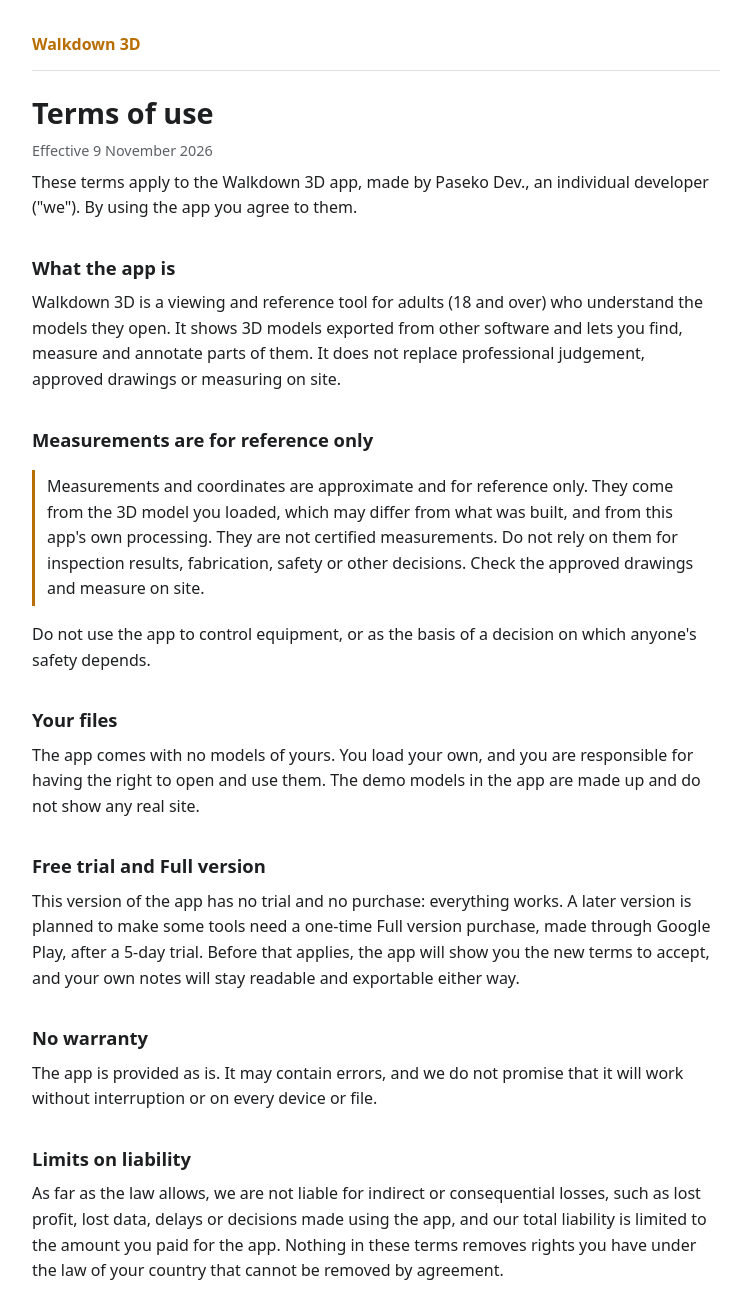
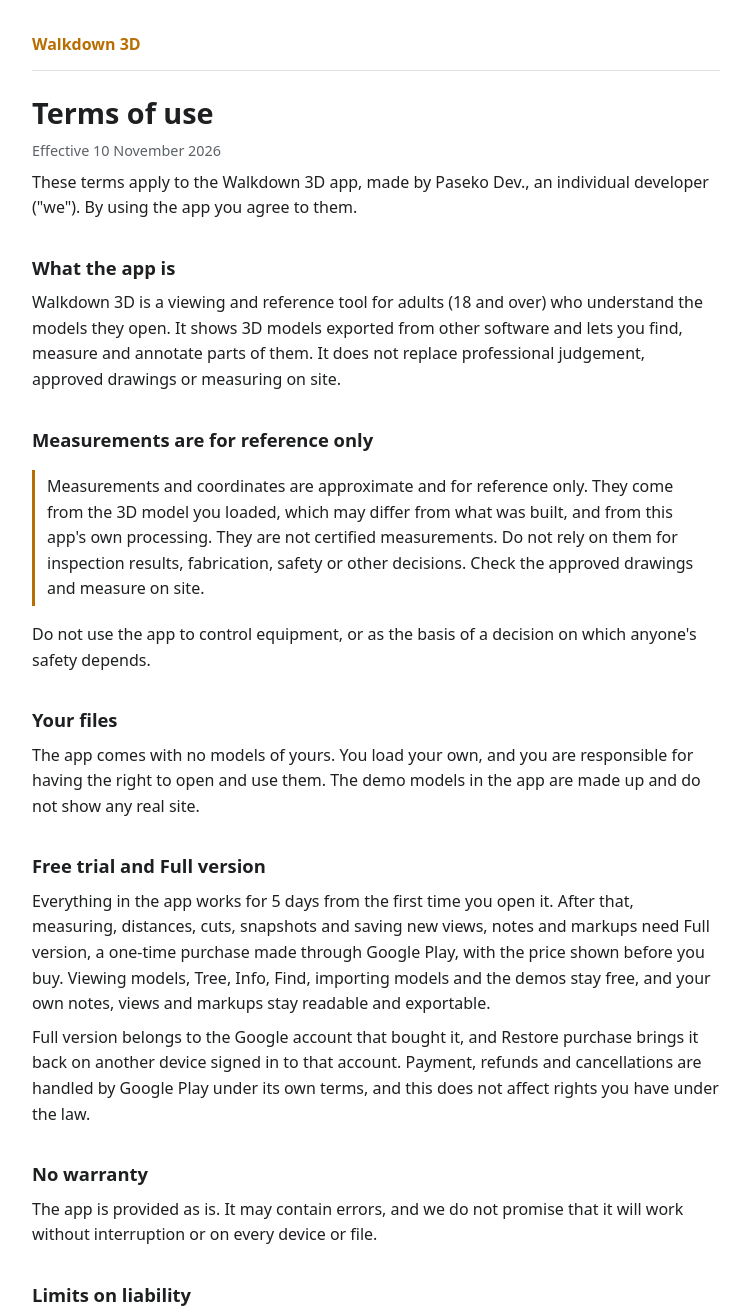
Before and after one commit to adaf222-debug/walkdown3d, a plain HTML site: page terms.html in a window 1280 px wide. Shown: the top 1312 px of the page, without its empty margins (264-1014 px from the left). Drawn offline with Linux system fonts and the light colour scheme.

Commit message:
Terms and privacy for the Full version purchase and free trial, effective 10 November 2026
Co-Authored-By: Claude Opus 5.5 <noreply@anthropic.com>

```diff
--- a/terms.html
+++ b/terms.html
@@ -10,7 +10,7 @@
 <main>
 <header><a href="index.html">Walkdown 3D</a></header>
 <h1>Terms of use</h1>
-<p class="meta">Effective 9 November 2026</p>
+<p class="meta">Effective 10 November 2026</p>
 
 <p>These terms apply to the Walkdown 3D app, made by Paseko Dev., an individual developer ("we"). By using the app you agree to them.</p>
 
@@ -25,7 +25,8 @@
 <p>The app comes with no models of yours. You load your own, and you are responsible for having the right to open and use them. The demo models in the app are made up and do not show any real site.</p>
 
 <h2>Free trial and Full version</h2>
-<p>This version of the app has no trial and no purchase: everything works. A later version is planned to make some tools need a one-time Full version purchase, made through Google Play, after a 5-day trial. Before that applies, the app will show you the new terms to accept, and your own notes will stay readable and exportable either way.</p>
+<p>Everything in the app works for 5 days from the first time you open it. After that, measuring, distances, cuts, snapshots and saving new views, notes and markups need Full version, a one-time purchase made through Google Play, with the price shown before you buy. Viewing models, Tree, Info, Find, importing models and the demos stay free, and your own notes, views and markups stay readable and exportable.</p>
+<p>Full version belongs to the Google account that bought it, and Restore purchase brings it back on another device signed in to that account. Payment, refunds and cancellations are handled by Google Play under its own terms, and this does not affect rights you have under the law.</p>
 
 <h2>No warranty</h2>
 <p>The app is provided as is. It may contain errors, and we do not promise that it will work without interruption or on every device or file.</p>
```
Also changed, not shown: privacy.html (+5 -2 lines).
